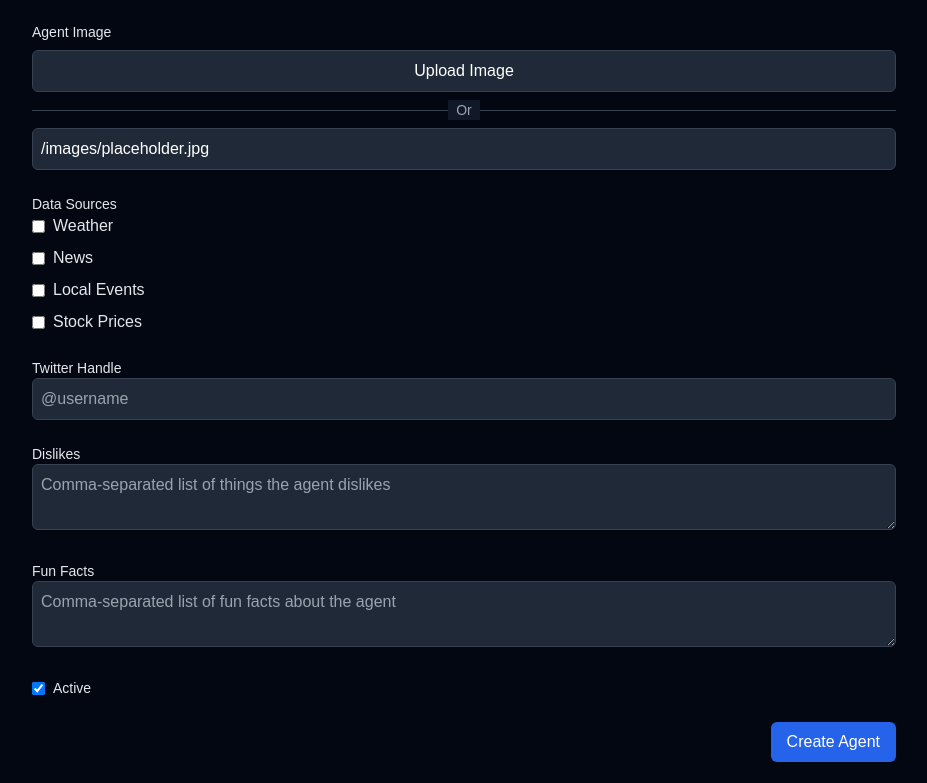
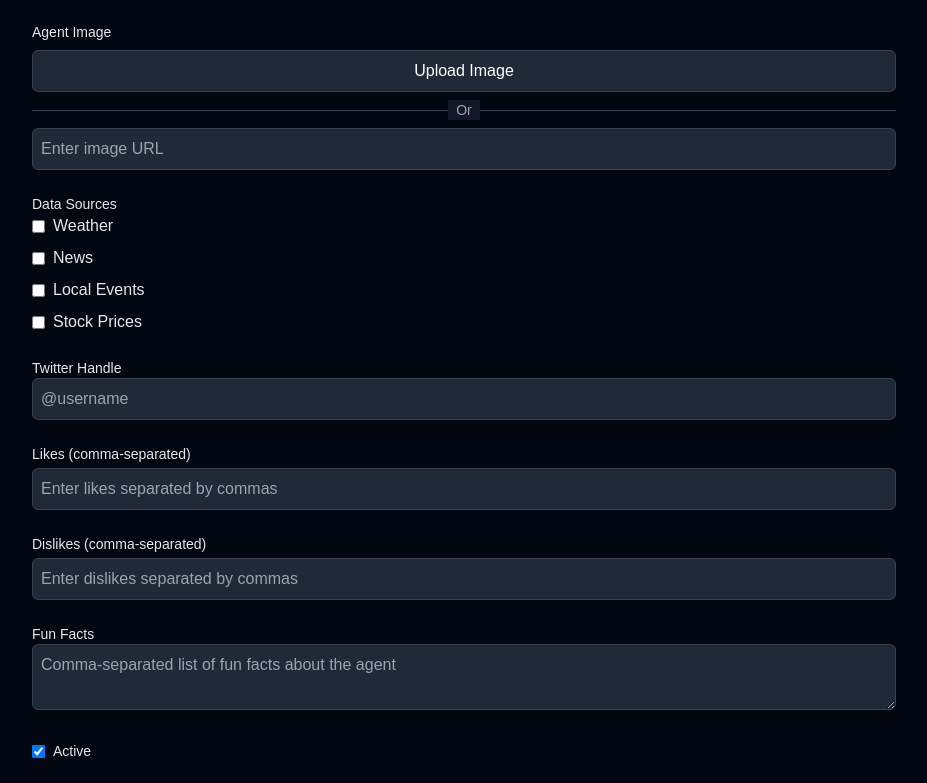
Before and after one commit to msanchezgrice/talkingobject, a Next.js app: page /dashboard/create in a window 1280 px wide. Shown: the part 712-1495 px from the top of the page, without its empty margins (176-1103 px from the left). Built offline with nearby package versions, Linux system fonts and the light colour scheme.

Commit message:
Fix: Update AgentForm to include likes and dislikes fields

```diff
--- a/components/dashboard/AgentForm.tsx
+++ b/components/dashboard/AgentForm.tsx
@@ -18,6 +18,8 @@ interface AgentFormData {
   personality: string;
   description: string;
   interests: string[];
+  likes: string[];
+  dislikes: string[];
   is_active: boolean;
   latitude: number;
   longitude: number;
@@ -26,8 +28,8 @@ interface AgentFormData {
   location: string;
   coordinates: string;
   twitter_handle: string;
-  dislikes: string[];
   fun_facts: string[];
+  user_id: string;
 }
 
 type AgentFormProps = {
@@ -41,16 +43,18 @@ export default function AgentForm({ agent, onSubmit }: AgentFormProps) {
     personality: agent?.personality || '',
     description: agent?.description || '',
     interests: agent?.interests || [],
+    likes: agent?.likes || [],
+    dislikes: agent?.dislikes || [],
     is_active: agent?.is_active ?? true,
-    latitude: agent?.latitude || 30.2672,
-    longitude: agent?.longitude || -97.7431,
-    image_url: agent?.image_url || '/images/placeholder.jpg',
+    latitude: agent?.latitude || 0,
+    longitude: agent?.longitude || 0,
+    image_url: agent?.image_url || '',
     data_sources: agent?.data_sources || [],
-    location: agent?.location || 'Austin, TX',
-    coordinates: agent?.coordinates || '30.2672,-97.7431',
+    location: agent?.location || '',
+    coordinates: agent?.coordinates || '',
     twitter_handle: agent?.twitter_handle || '',
-    dislikes: agent?.dislikes || [],
     fun_facts: agent?.fun_facts || [],
+    user_id: agent?.user_id || PUBLIC_USER_ID,
   });
   const [imagePreview, setImagePreview] = useState<string | null>(agent?.image_url || null);
   const fileInputRef = useRef<HTMLInputElement>(null);
@@ -87,6 +91,8 @@ export default function AgentForm({ agent, onSubmit }: AgentFormProps) {
       personality: formData.personality,
       description: formData.description,
       interests: formData.interests,
+      likes: formData.likes,
+      dislikes: formData.dislikes,
       is_active: formData.is_active,
       latitude: formData.latitude,
       longitude: formData.longitude,
@@ -95,9 +101,8 @@ export default function AgentForm({ agent, onSubmit }: AgentFormProps) {
       location: formData.location,
       coordinates: formData.coordinates,
       twitter_handle: formData.twitter_handle,
-      dislikes: formData.dislikes,
       fun_facts: formData.fun_facts,
-      user_id: PUBLIC_USER_ID,
+      user_id: formData.user_id,
     };
 
     if (agent) {
@@ -305,19 +310,38 @@ export default function AgentForm({ agent, onSubmit }: AgentFormProps) {
       </div>
 
       <div>
+        <label htmlFor="likes" className="block text-sm font-medium text-gray-200">
+          Likes (comma-separated)
+        </label>
+        <input
+          type="text"
+          name="likes"
+          id="likes"
+          value={formData.likes.join(', ')}
+          onChange={(e) => {
+            const likesArray = e.target.value.split(',').map(item => item.trim()).filter(Boolean);
+            setFormData(prev => ({ ...prev, likes: likesArray }));
+          }}
+          className="mt-1 block w-full p-2 border border-gray-700 rounded-md bg-gray-800 text-white"
+          placeholder="Enter likes separated by commas"
+        />
+      </div>
+
+      <div>
         <label htmlFor="dislikes" className="block text-sm font-medium text-gray-200">
-          Dislikes
+          Dislikes (comma-separated)
         </label>
-        <textarea
+        <input
+          type="text"
           name="dislikes"
           id="dislikes"
           value={formData.dislikes.join(', ')}
           onChange={(e) => {
-            const dislikes = e.target.value.split(',').map((item) => item.trim()).filter(Boolean);
-            setFormData((prev) => ({ ...prev, dislikes }));
+            const dislikesArray = e.target.value.split(',').map(item => item.trim()).filter(Boolean);
+            setFormData(prev => ({ ...prev, dislikes: dislikesArray }));
           }}
-          className="w-full p-2 border border-gray-700 rounded-md bg-gray-800 text-white"
-          placeholder="Comma-separated list of things the agent dislikes"
+          className="mt-1 block w-full p-2 border border-gray-700 rounded-md bg-gray-800 text-white"
+          placeholder="Enter dislikes separated by commas"
         />
       </div>
 
```
